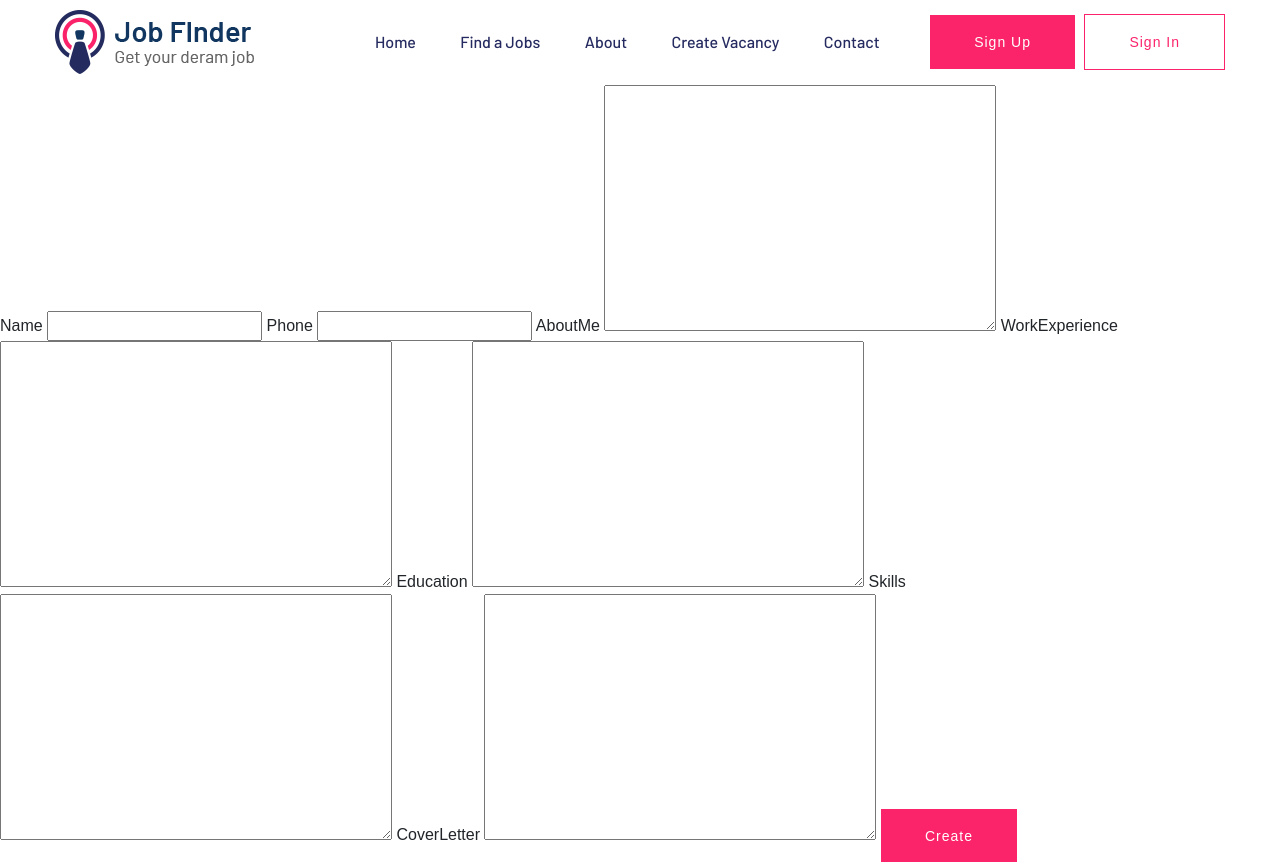
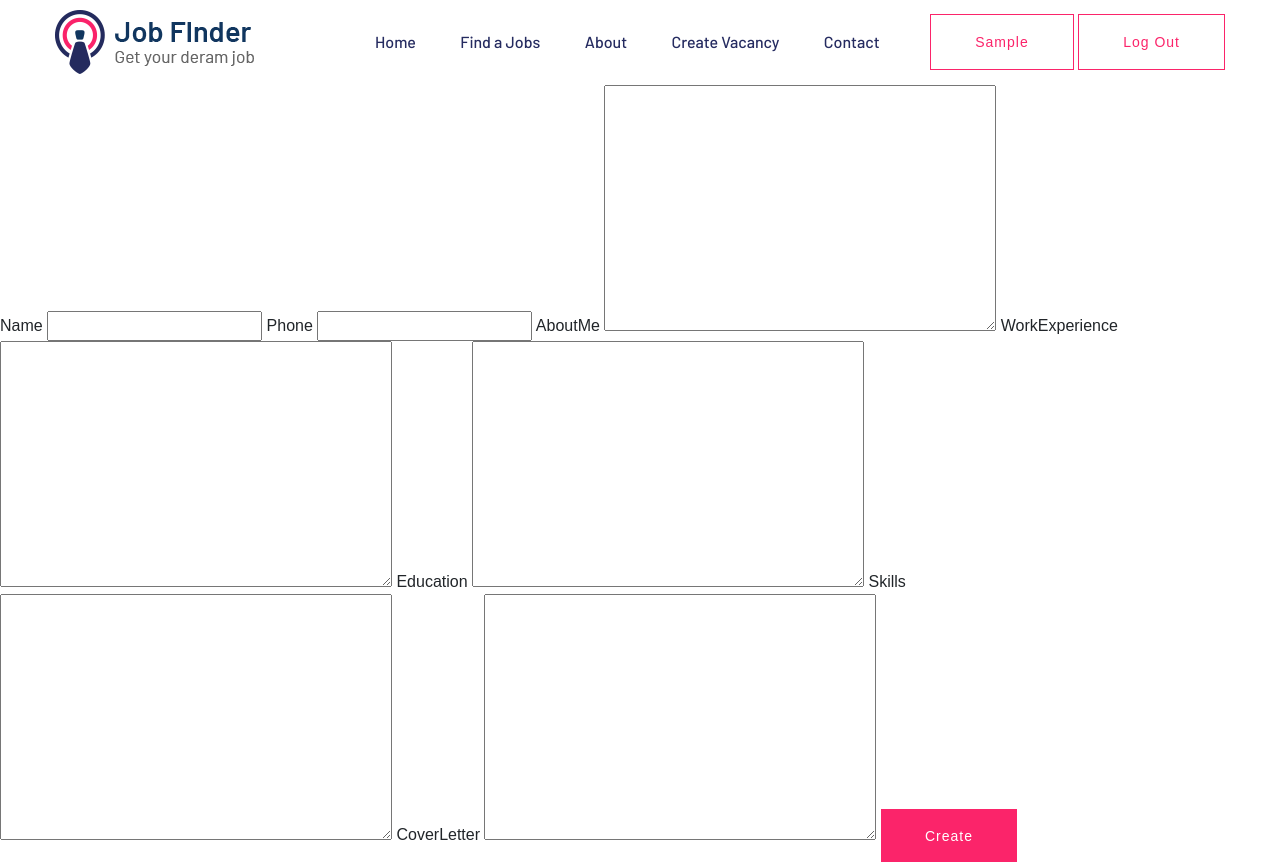
Before and after one commit to sieviertsev/job-board-web, a Django app: page /application/create/1/ in a window 1280 px wide. Shown: the top 862 px of the page. Run offline with Django 4.2, Linux system fonts and the light colour scheme; the visitor is signed in with stand-in values (Sample User, id 1); some libraries are stand-ins or nearby versions; some web fonts are replaced.

Commit message:
refactor(user): added handler of request.user

```diff
--- a/api/templates/index.html
+++ b/api/templates/index.html
@@ -76,8 +76,13 @@
                                     </div>
                                     <!-- Header-btn -->
                                     <div class="header-btn d-none f-right d-lg-block">
-                                        <a href="/user/signUp/" class="btn head-btn1">Sign Up</a>
-                                        <a href="/user/signIn/" class="btn head-btn2">Sign In</a>
+                                        {% if user.id != None %}
+                                            <p class="btn head-btn2">{{ user.get_short_name }}</p>
+                                            <a href="/user/logOut/" class="btn head-btn2">Log Out</a>
+                                        {% else %}
+                                            <a href="/user/signUp/" class="btn head-btn1">Sign Up</a>
+                                            <a href="/user/signIn/" class="btn head-btn2">Sign In</a>
+                                        {% endif %}
                                     </div>
                                 </div>
                             </div>
--- a/api/views.py
+++ b/api/views.py
@@ -5,9 +5,11 @@ from vacancy.models import Category
 
 def home(request):
     categories = Category.objects.all()
+    print(request.user)
 
     context = {
         'categories': categories,
+        'user': request.user,
     }
     return render(request, 'base.html', context)
 
```
